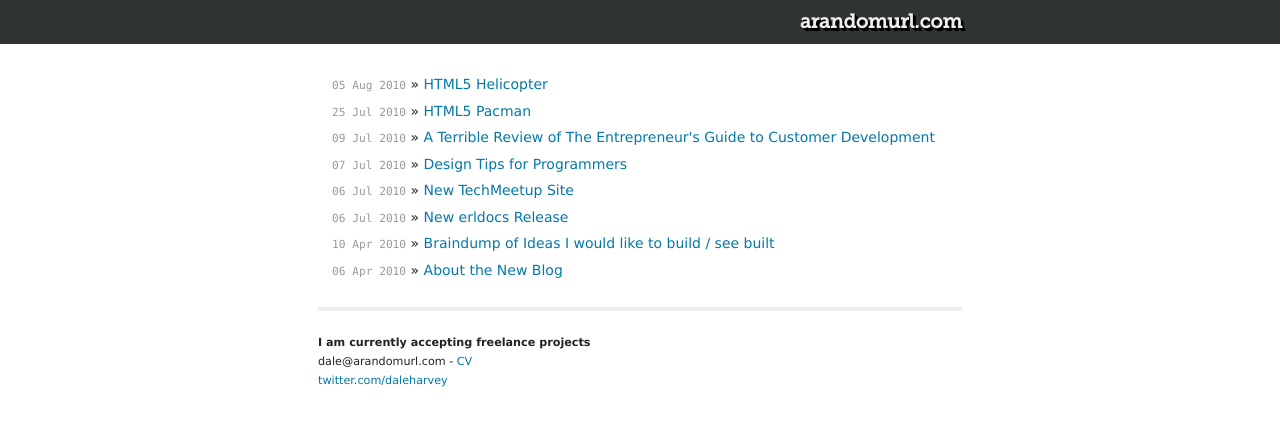
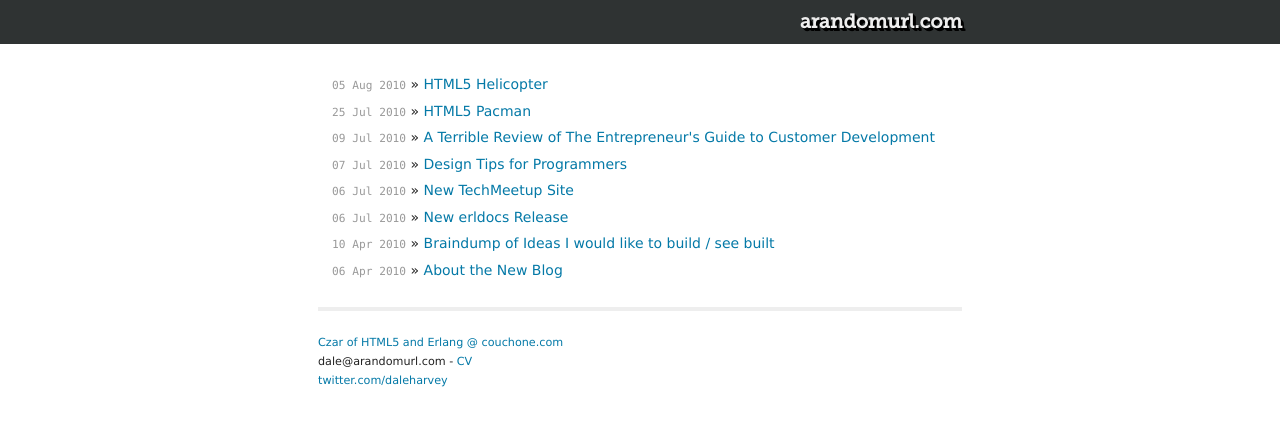
Before and after one commit to daleharvey/arandomurl.com-old, a Jekyll site: the page built from index.html, in a window 1280 px wide. Shown: the top 426 px of the page. Built offline with Jekyll 4.4.1, drawn with Linux system fonts in a browser that asks for light colours; Markdown is read by kramdown in place of the engine named in the settings.

Commit message:
removed freelance notice

```diff
--- a/_layouts/default.html
+++ b/_layouts/default.html
@@ -31,7 +31,7 @@
       <div class="footer">
 	    <div class="contact">
 	      <p>
-            <strong>I am currently accepting freelance projects</strong><br/>
+            <a href="http://couchone.com">Czar of HTML5 and Erlang @ couchone.com</a><br/>
             dale@arandomurl.com -
             <a href="http://daleharvey.org">CV</a><br />
             <a href="http://twitter.com/daleharvey/">
```
